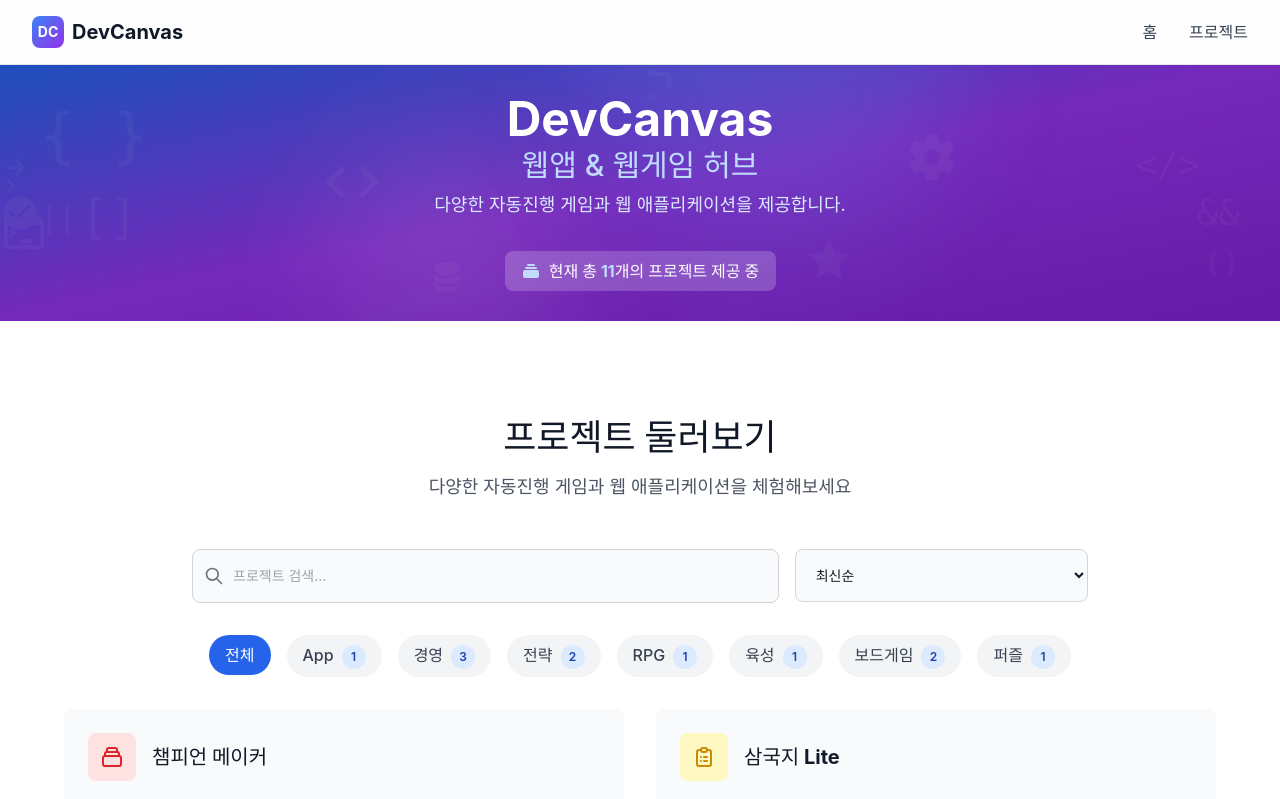
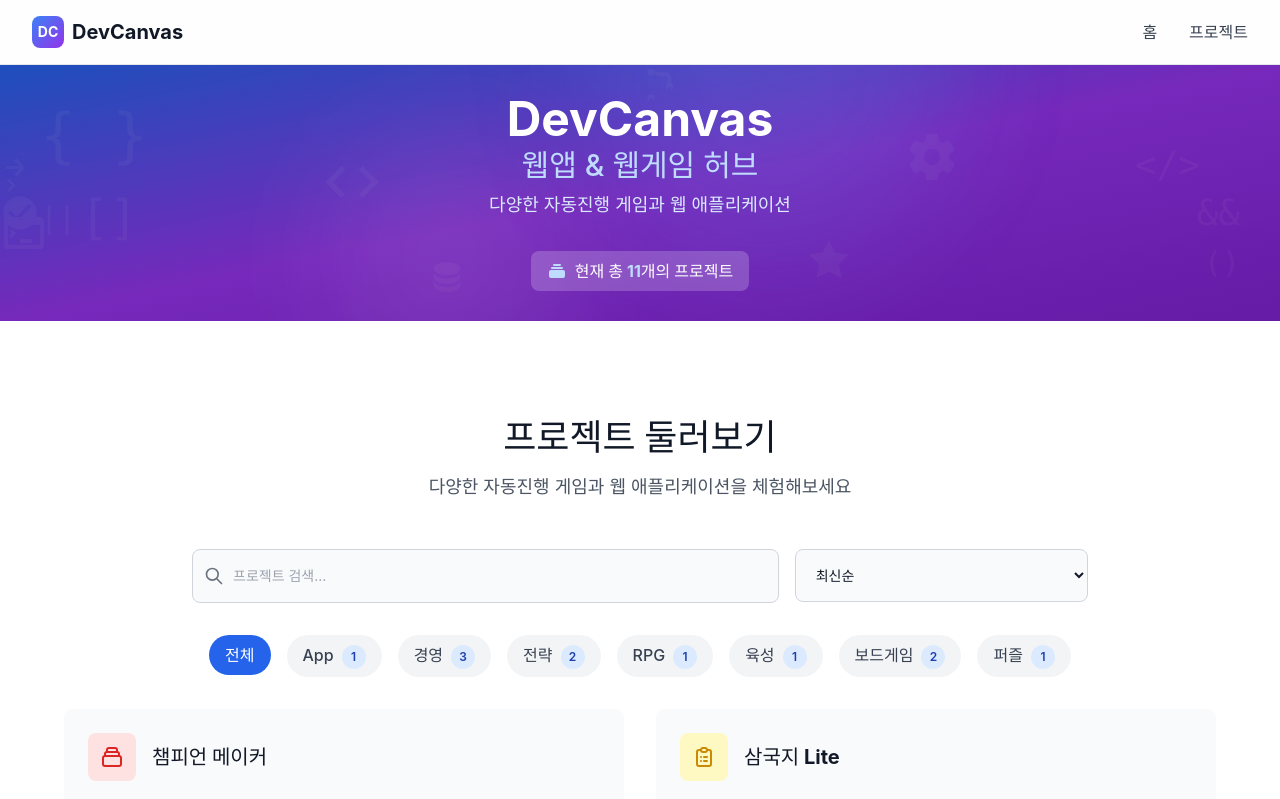
Before and after one commit to sigco3111/DevCanvas, a React (Vite) app: page / in a window 1280 px wide. Shown: the top 799 px of the page. Built offline with nearby package versions, Linux system fonts and the light colour scheme.

Commit message:
Hero 컴포넌트의 설명 및 프로젝트 개수 표시 텍스트 수정

```diff
--- a/src/components/Hero/index.tsx
+++ b/src/components/Hero/index.tsx
@@ -8,7 +8,7 @@ import type { HeroProps } from './types';
 const Hero: React.FC<HeroProps> = React.memo(({
   title = 'DevCanvas',
   subtitle = '웹앱 & 웹게임 허브',
-  description = '다양한 자동진행 게임과 웹 애플리케이션을 제공합니다.',
+  description = '다양한 자동진행 게임과 웹 애플리케이션',
   disableGradient = false,
   className = '',
   totalProjects,
@@ -137,7 +137,7 @@ const Hero: React.FC<HeroProps> = React.memo(({
                 <svg className="w-5 h-5 text-blue-200" fill="currentColor" viewBox="0 0 20 20" xmlns="http://www.w3.org/2000/svg">
                   <path d="M7 3a1 1 0 000 2h6a1 1 0 100-2H7zM4 7a1 1 0 011-1h10a1 1 0 110 2H5a1 1 0 01-1-1zM2 11a2 2 0 012-2h12a2 2 0 012 2v4a2 2 0 01-2 2H4a2 2 0 01-2-2v-4z"></path>
                 </svg>
-                <span className="font-semibold text-white">현재 총 <span className="text-blue-200 font-bold">{totalProjects}</span>개의 프로젝트 제공 중</span>
+                <span className="font-semibold text-white">현재 총 <span className="text-blue-200 font-bold">{totalProjects}</span>개의 프로젝트</span>
               </div>
             </div>
           )}
```
